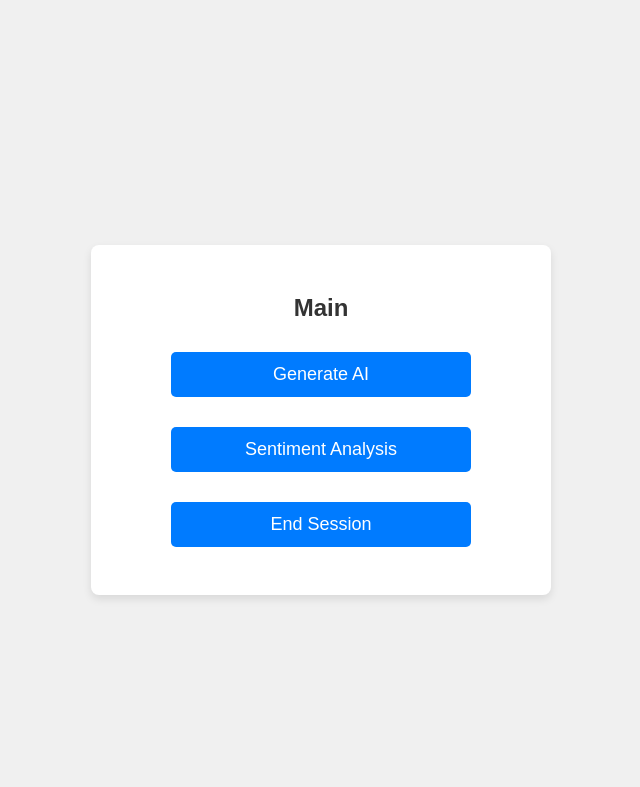
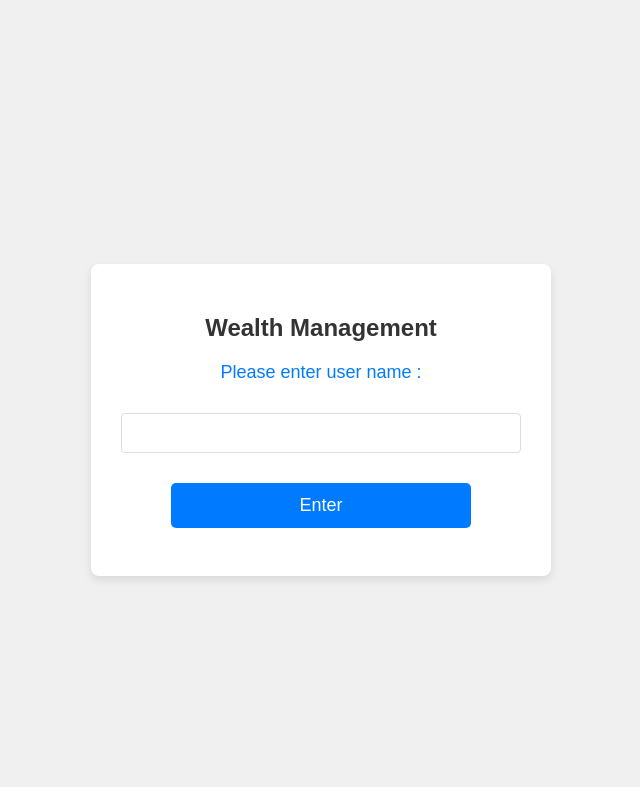
Before and after one commit to Marcus8009/AN6001A-2024-T2, a Flask app: page / in a window 1280 px wide. Shown: the top 787 px of the page, without its empty margins (319-959 px from the left). Run offline with Flask 3, Linux system fonts and the light colour scheme.

Commit message:
Update index.html

```diff
--- a/templates/index.html
+++ b/templates/index.html
@@ -1,27 +1,15 @@
 <head>
     <meta name="viewport" content="width=device-width, initial-scale=1.0">
-    <link rel="stylesheet" href="{{url_for('static', filename='styles.css')}}">
+    <link rel="stylesheet" href="{{url_for('static',filename='styles.css')}}">
 </head>
 
 <body>
     <div class="container">
-        <h2>Main</h2>
-
-        <!-- Form for generating AI -->
-        <form action="/" method="post">
-            <input type="hidden" name="action" value="genAI">
-            <p><input type="submit" value="Generate AI"></p>
-        </form>
-
-        <!-- Form for Sentiment Analysis -->
-        <form action="/SA" method="post">
-            <p><input type="submit" value="Sentiment Analysis"></p>
-        </form>
-
-        <!-- Form for ending the session -->
-        <form action="/" method="post">
-            <input type="hidden" name="action" value="End">
-            <p><input type="submit" value="End Session"></p>
+        <h2>Wealth Management</h2>
+        <p>Please enter user name : </p>
+        <form action="/main" method="post">
+            <p><input type="text" name="q"></p>
+            <p><input type="submit" value="Enter"></p>
         </form>
     </div>
 </body>
```
